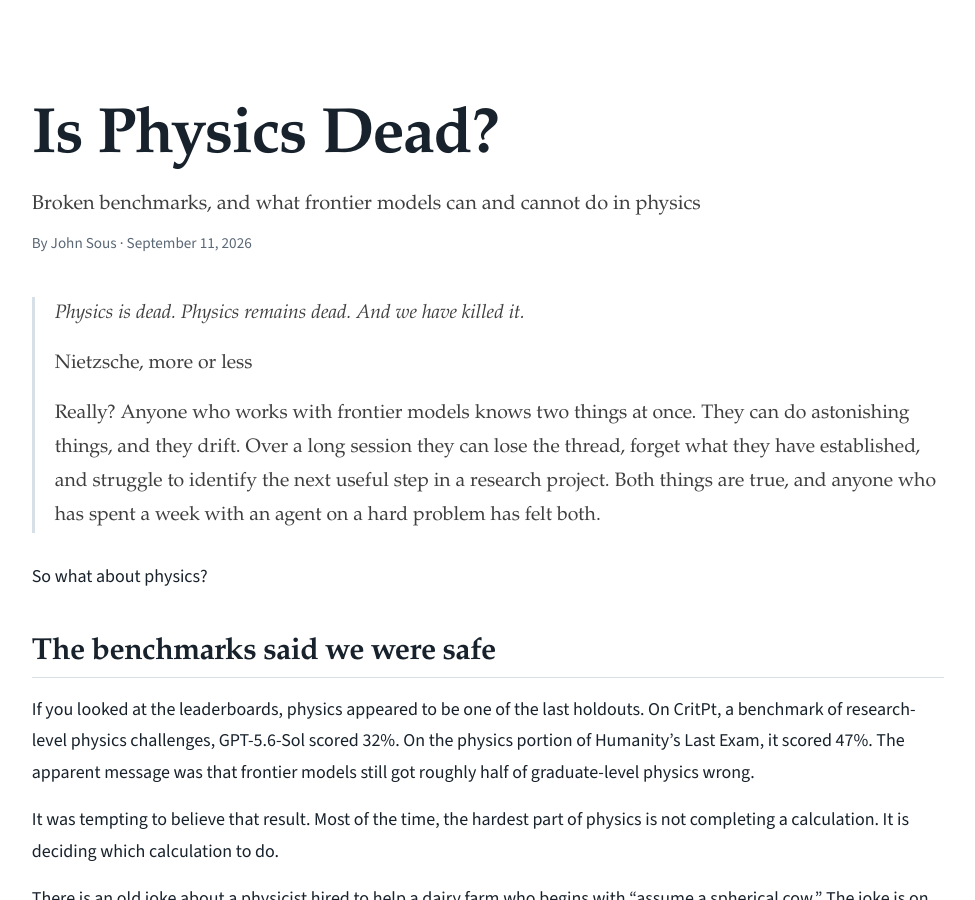
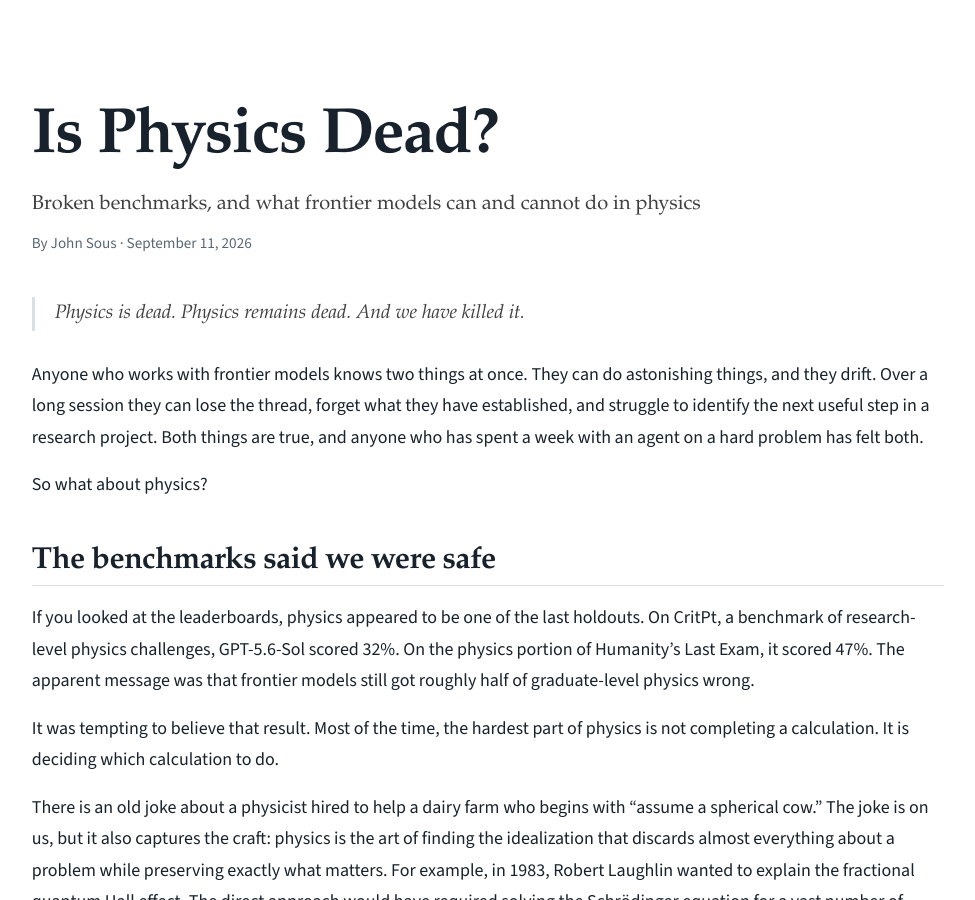
Before and after one commit to jsous/jsous.github.io, a Jekyll site: the page built from _posts/2026-09-11-is-physics-dead.md, in a window 1280 px wide and 900 px high. Shown: the whole window, without its empty margins (152-1127 px from the left). Built offline with Jekyll 4.4.1, drawn with Linux system fonts in a browser that asks for light colours.

Commit message:
Update 2026-09-11-is-physics-dead.md

```diff
--- a/_posts/2026-09-11-is-physics-dead.md
+++ b/_posts/2026-09-11-is-physics-dead.md
@@ -9,10 +9,7 @@ permalink: /blogs/is-physics-dead/
 ---
 
 > *Physics is dead. Physics remains dead. And we have killed it.*
->
-> Nietzsche, more or less
->
-> Really?
+
 Anyone who works with frontier models knows two things at once. They can do astonishing things, and they drift. Over a long session they can lose the thread, forget what they have established, and struggle to identify the next useful step in a research project. Both things are true, and anyone who has spent a week with an agent on a hard problem has felt both.
 
 So what about physics?
```
